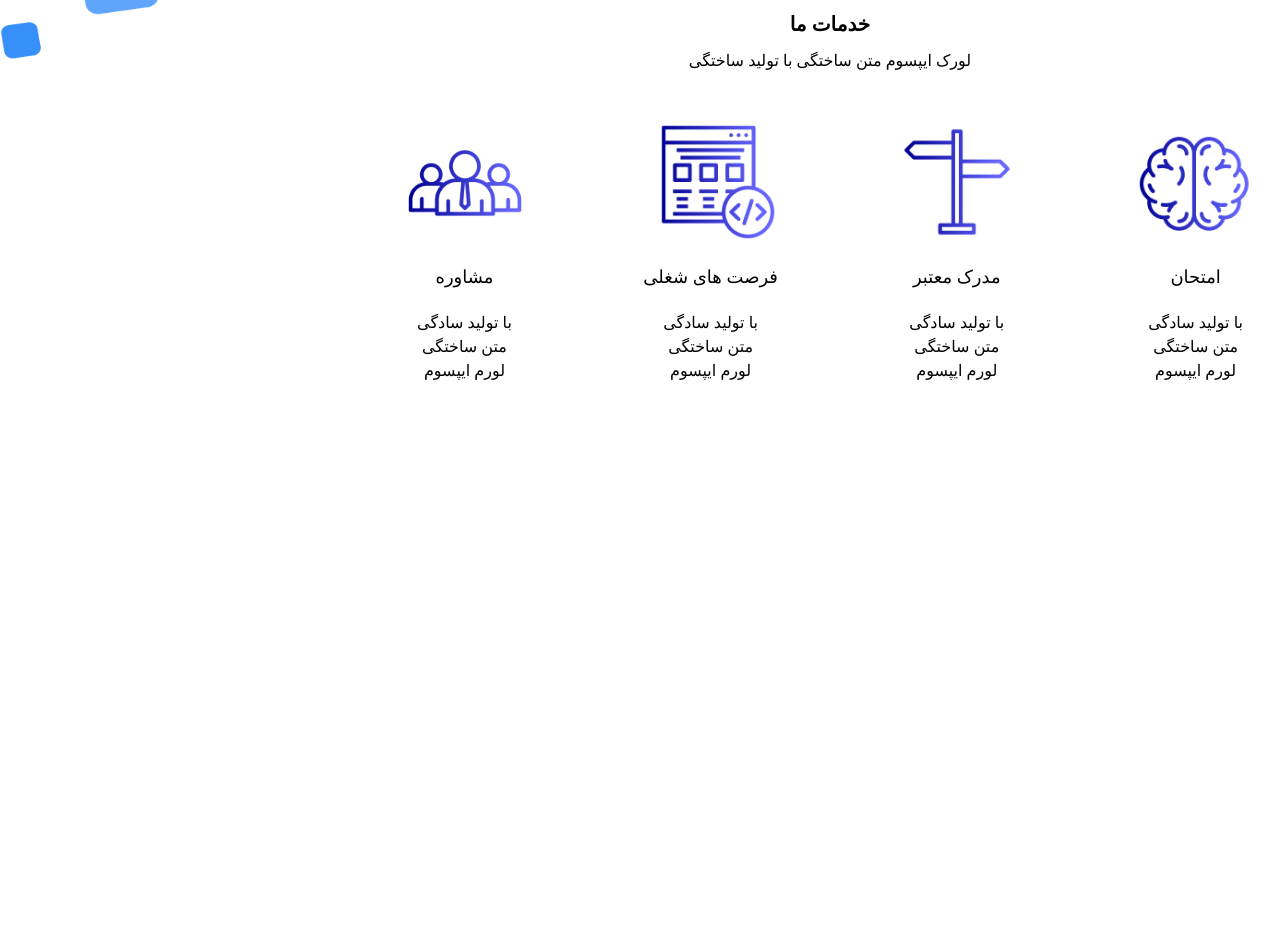
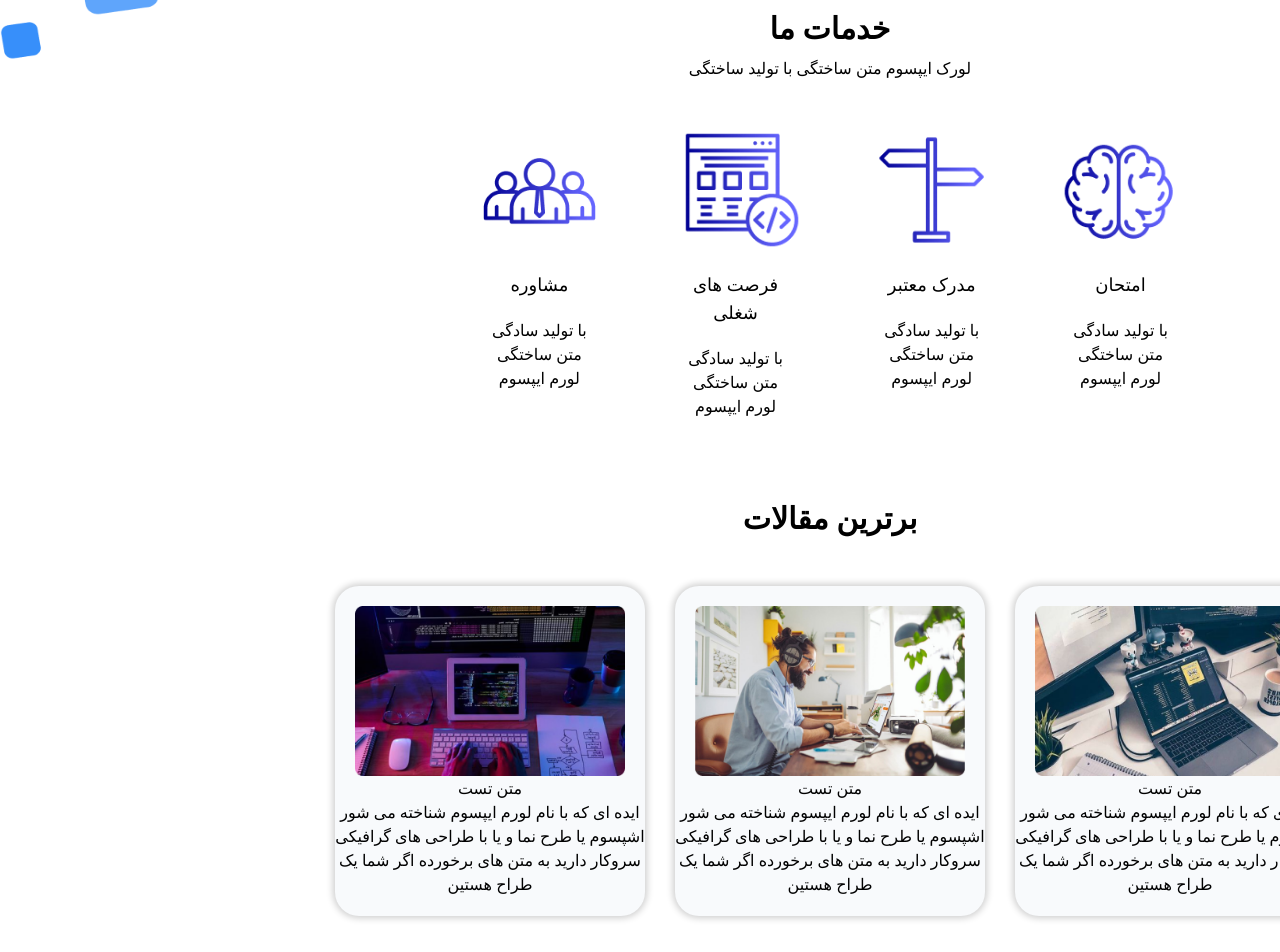
Before and after one commit to academy-react-winder402/React-GP, a React (Vite) app: page / in a window 1280 px wide. Shown: the part 760-1712 px from the top of the page. Before the commit the page ends 1202 px from the top, so only its background shows below. Built offline with nearby package versions, Linux system fonts and the light colour scheme.

Commit message:
MiniSlider

```diff
--- a/src/Screen/landing/landing.jsx
+++ b/src/Screen/landing/landing.jsx
@@ -1,3 +1,4 @@
+import MiniSlider from "../../component/landingComponent/miniSlider/miniSlider";
 import Product from "../../component/landingComponent/products/product";
 import Services from "../../component/landingComponent/slider/Slider";
 
@@ -6,6 +7,7 @@ const Landing = () => {
         <>
             <Product />
             <Services />
+            <MiniSlider/>
         </>
      );
 }
--- /dev/null
+++ b/src/component/landingComponent/miniSlider/miniSlider.jsx
@@ -0,0 +1,40 @@
+import { useState } from 'react';
+import intersect from '../../../../public/Intersect.png';
+import intersect1 from '../../../../public/Intersect1.png';
+import intersect2 from '../../../../public/Intersect2.png';
+
+const MiniSlider = () => {
+
+    const [slid , setSlid] = useState([
+        { src:intersect, fName:'متن تست', lName:'ایده ای که با نام لورم ایپسوم شناخته می شور اشپسوم یا طرح نما و یا با طراحی های گرافیکی سروکار دارید به متن های برخورده اگر شما یک طراح هستین' },
+        { src:intersect1, fName:'متن تست', lName:'ایده ای که با نام لورم ایپسوم شناخته می شور اشپسوم یا طرح نما و یا با طراحی های گرافیکی سروکار دارید به متن های برخورده اگر شما یک طراح هستین' },
+        { src:intersect2, fName:'متن تست', lName:'ایده ای که با نام لورم ایپسوم شناخته می شور اشپسوم یا طرح نما و یا با طراحی های گرافیکی سروکار دارید به متن های برخورده اگر شما یک طراح هستین' },
+    ])
+
+    return (
+        <div>
+
+            <div className='hidden xl:block'>
+                <div className="text-3xl font-bold text-center mt-[50px]"> برترین مقالات </div>
+                <div className="h-[330px] mt-[50px] flex justify-center gap-[30px] mb-[200px]">
+                    {slid.map((item) => {
+                        return(
+                            <div className="shadow-[0px_0px_7px_2px_rgba(0,0,0,0.2)] py-[20px] rounded-3xl w-[310px] bg-slate-50">
+                                <img className="w-[270px] h-[170px]  mx-auto" src={item.src}/>
+                                <h2 className="text-center"> {item.fName} </h2>
+                                <p className="text-center"> {item.lName} </p>
+                            </div>
+                        )
+                    })}
+                </div>
+            </div>
+
+
+
+
+
+        </div>
+    );
+}
+
+export default MiniSlider;
--- a/src/component/landingComponent/slider/Slider.jsx
+++ b/src/component/landingComponent/slider/Slider.jsx
@@ -17,10 +17,10 @@ const Services = () => {
     return (
         <div>
             <div className="mb-[50px]">
-                <h2 className="text-center mb-[10px] text-xl font-bold"> خدمات ما </h2>
+                <h2 className="text-center mb-[10px] text-3xl font-bold"> خدمات ما </h2>
                 <p className="text-center"> لورک ایپسوم متن ساختگی با تولید ساختگی </p>
             </div>
-            <div className="flex gap-[70px] w-[900px] h-[320px] mx-auto">
+            <div className="flex gap-[70px] w-[700px] h-[320px] mx-auto">
                 {servis.map((item) => {
                     return(
                         <div className="mx-auto">
```
